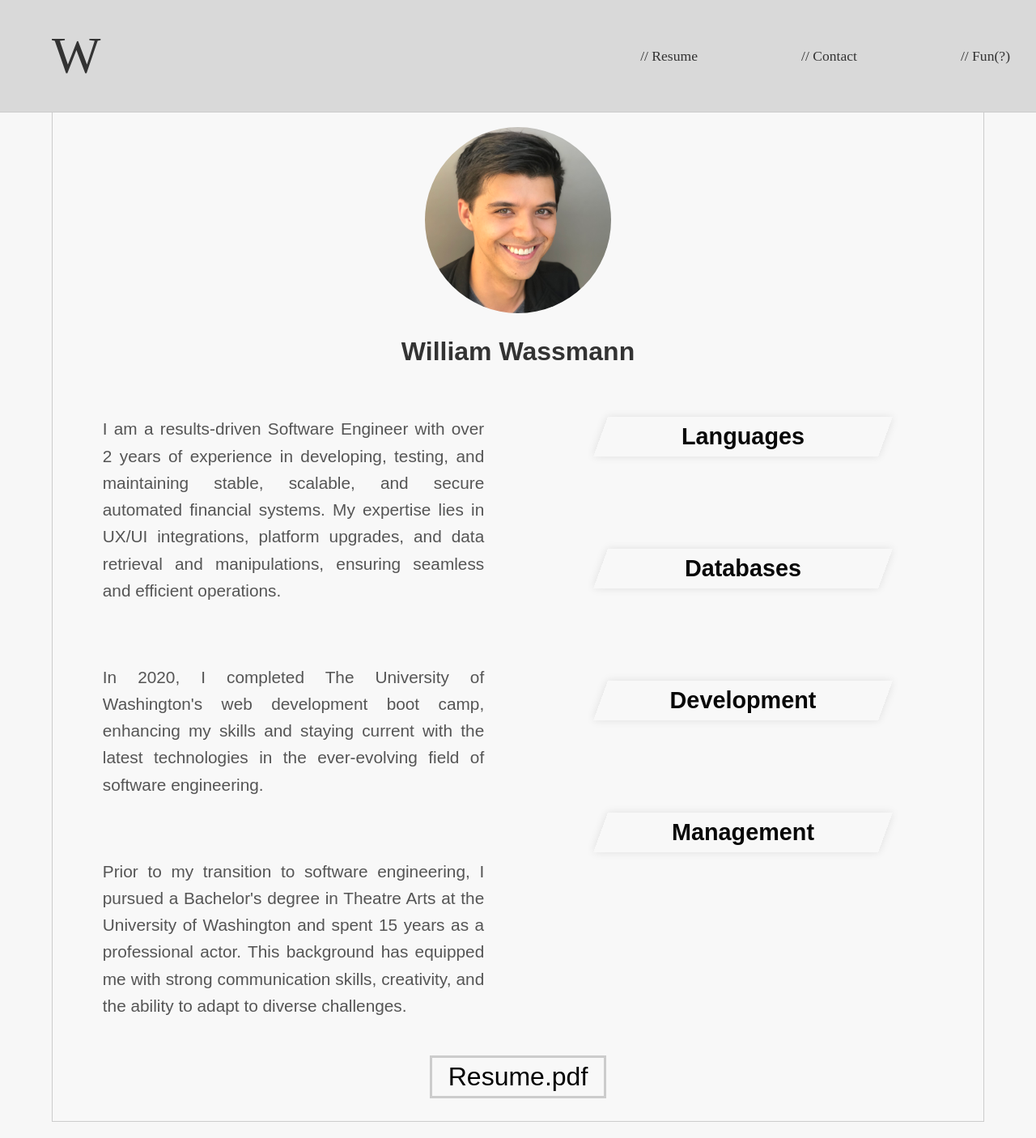
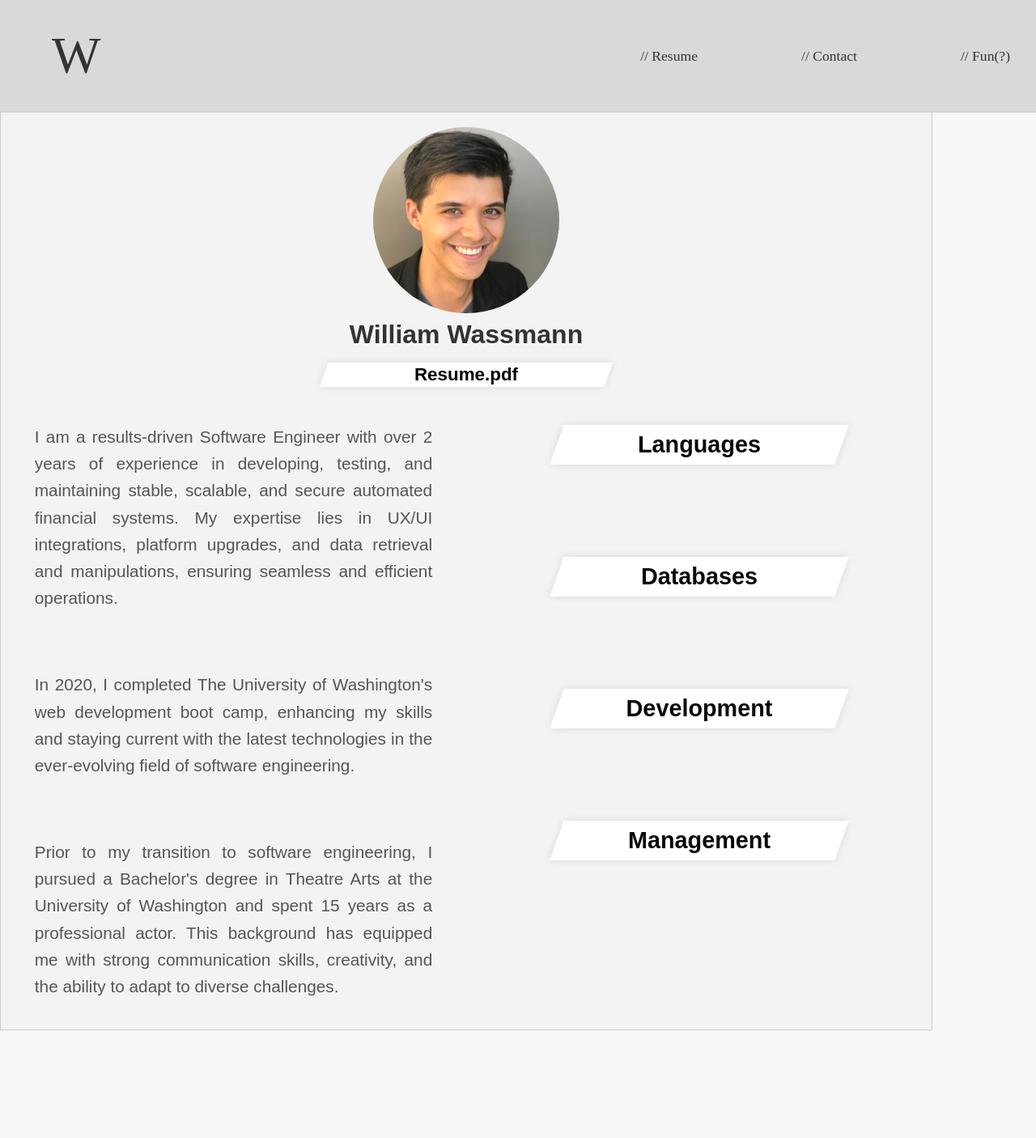
Before and after one commit to wmwassmann/master, a React (Vite) app: page /#/resume in a window 1280 px wide. Shown: the whole page at 81% size. After the commit the page ends 1273 px from the top, so only its background shows below. Built offline with nearby package versions, Linux system fonts and the light colour scheme.

Commit message:
Happy with this layout - tooh awhile

```diff
--- a/src/components/Contact/PdfHandler.jsx
+++ b/src/components/Contact/PdfHandler.jsx
@@ -7,7 +7,7 @@ class Download extends Component {
   render() {
 
     return (
-        <div>
+        <div className='resume-button'>
           <a href={Pdf} target="_blank">Resume.pdf</a>
         </div>
     );
--- a/src/css/PageStyles/AboutMe/aboutMe.css
+++ b/src/css/PageStyles/AboutMe/aboutMe.css
@@ -3,11 +3,11 @@
   display: flex;
   flex-direction: column;
   align-items: center;
-  margin: 20px auto;
-  padding: 20px;
+  margin-top: 20px auto;
+  padding-top: 20px;
   width: 90%;
   border: 1px solid #ccc;
-  background-color: #f8f8f8;
+  background-color: #f3f3f3;
   font-family: 'Arial', sans-serif;
 }
 
@@ -33,27 +33,34 @@
 }
 
 .pdf-button {
-  font-size: 2rem;
-  padding: 5px;
-  padding-left: 20px;
-  padding-right: 20px;
-  border: 3px solid #ccc;
-  align-self: center;
-  margin: 0.5rem;
+  margin: 8px 0;
+  font-size: 1.4rem;
+  font-weight: bold;
+  width: 22rem;
+  padding: 2px;
+  box-shadow: 0 0 10px rgba(0, 0, 0, 0.1);
+  color: hsl(0, 67%, 98%);
+  background-color: rgb(255, 255, 255);
+  transform: skew(-20deg);
+}
+
+.resume-button {
+  transform: skew(20deg);
 }
 
 .pdf-button:hover {
   background-color: #777;
   transition: background-color 0.3s;
-  box-shadow: 0 0 5px rgba(0, 0, 0, 0.1);
+}
+
+.pdf-button:hover .resume-button a {
   color: hsl(0, 0%, 100%);
-  transform: skew(-20deg);
 }
 
 
   h1 {
     color: #333;
-    margin-bottom: 15px;
+    margin: 0;
     padding: 0.5rem;
   }
 
--- a/src/css/PageStyles/AboutMe/skillSets.css
+++ b/src/css/PageStyles/AboutMe/skillSets.css
@@ -7,8 +7,6 @@
 
 .skillset {
   text-align: center;
-  /* padding: 20px; */
-  /* height: 170px; */
   opacity: 0;
   animation: fadeIn 0.5s ease forwards;
 }
@@ -27,6 +25,7 @@
     box-shadow: 0 0 10px rgba(0, 0, 0, 0.1);
     color: hsl(0, 0%, 3%);
     transform: skew(-20deg);
+    background-color: rgb(255, 255, 255);
   }
 
   .head-name {
@@ -54,6 +53,7 @@
     padding: 2px;
     box-shadow: 0 0 10px rgba(0, 0, 0, 0.1);
     color: hsl(0, 0%, 3%);
+    background-color: rgb(255, 255, 255);
     transform: skew(-20deg);
   }
 
--- a/src/css/PageStyles/HomePage/homePage.css
+++ b/src/css/PageStyles/HomePage/homePage.css
@@ -34,6 +34,7 @@
     flex-direction: column;
     position: relative;
     padding: 15px;
+    background-color: rgb(255, 255, 255);
     box-shadow: 0 0 10px rgba(0, 0, 0, 0.1);
     color: hsl(0, 0%, 3%);
     transform: skew(-20deg);
--- a/src/pages/AboutMe.jsx
+++ b/src/pages/AboutMe.jsx
@@ -13,6 +13,9 @@ const AboutMe = () => {
         <h1>
           William Wassmann
         </h1>
+          <button className='pdf-button'>
+            <Download />
+          </button>
         <div className='aboutme-body'>
           <div className="text-container">
             <p className='text-body'>
@@ -29,9 +32,6 @@ const AboutMe = () => {
             <Skillsets/>
           </div>
         </div>
-        <button className='pdf-button'>
-          <Download />
-        </button>
     </div>
   );
 };
```
